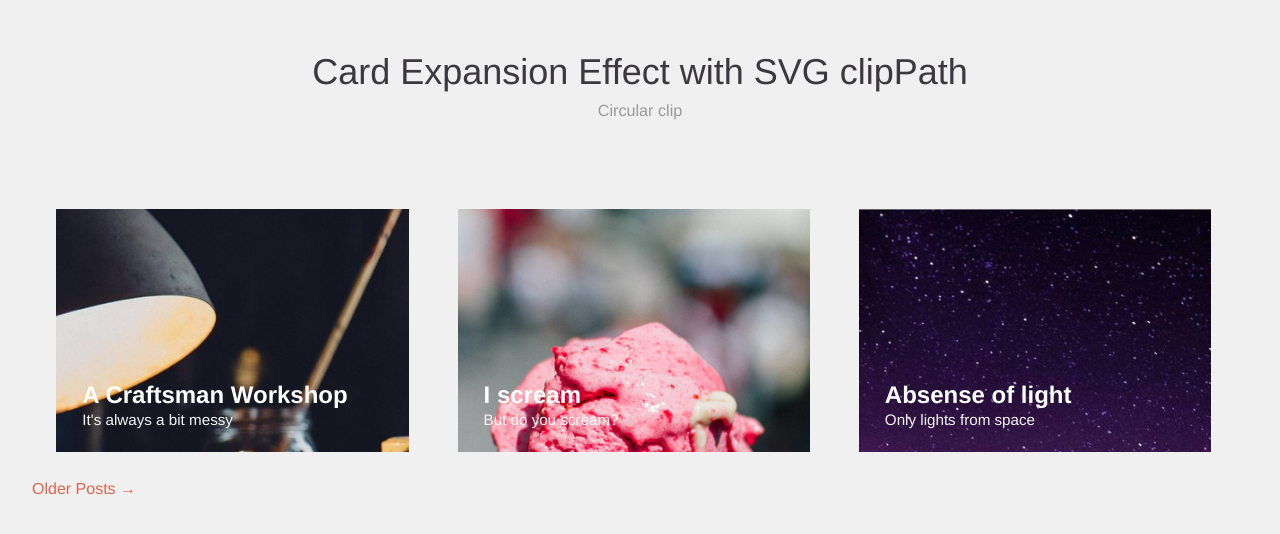
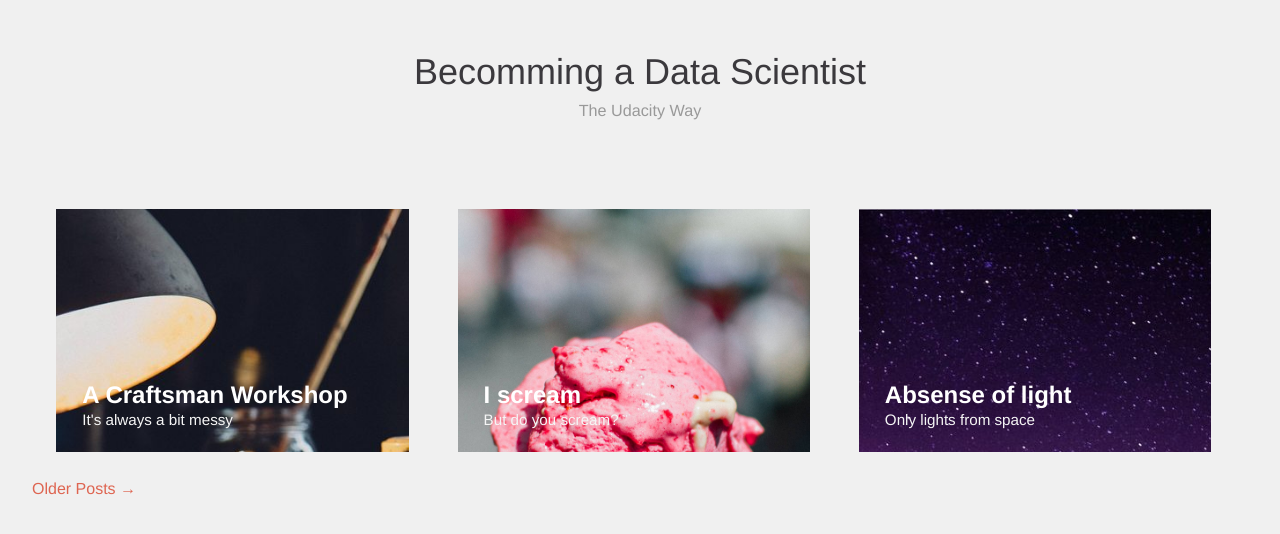
Before and after one commit to dirkules339/blog, a Jekyll site: the page built from index.html, in a window 1280 px wide. Shown: the top 534 px of the page. Built offline with Jekyll 4.4.1, drawn with Linux system fonts in a browser that asks for light colours; the list of posts is cut into pages by our own code.

Commit message:
Update index.html

```diff
--- a/index.html
+++ b/index.html
@@ -30,7 +30,7 @@ layout: compress
 <body class="demo-1">
 <div class="container">
     <header class="codrops-header">
-      <h1>Card Expansion Effect with SVG clipPath <span>Circular clip</span></h1>
+      <h1>Becomming a Data Scientist <span>The Udacity Way</span></h1>
 
     </header>
     <div class="content">
```
